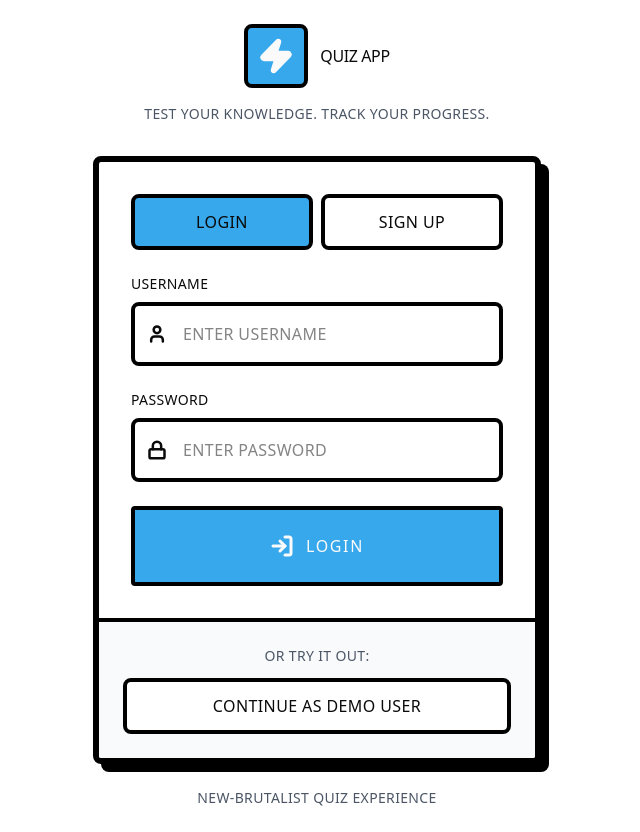
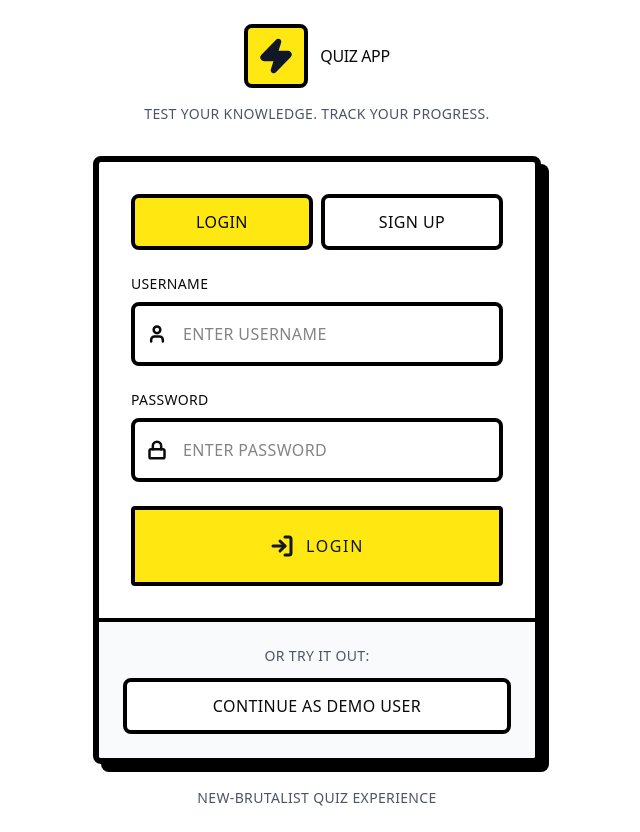
Before and after one commit to JakeerC/quiz-blitz, a Next.js app: page /login in a window 1280 px wide. Shown: the whole page, without its empty margins (323-963 px from the left). Built offline with nearby package versions, Linux system fonts and the light colour scheme.

Commit message:
refactor: Update theme color definitions to reference new variable scales and adjust primary and secondary color palettes.

```diff
--- a/src/styles/globals.css
+++ b/src/styles/globals.css
@@ -18,7 +18,7 @@
     border-radius: var(--radius-md);
   }
   .card {
-    @apply overflow-hidden border-6 border-black bg-white shadow-[8px_8px_0px_0px_rgba(0,0,0,1)];
+    @apply overflow-hidden border-6 border-black bg-white shadow-md;
     border-radius: var(--radius-md);
   }
   .border-box {
--- a/src/styles/theme.css
+++ b/src/styles/theme.css
@@ -1,115 +1,44 @@
-:root {
-  /* Radius */
-  --radius-sm: 4px;
-  --radius-md: 8px;
-  --radius-lg: 12px;
-
-  /* Shadows */
-  --shadow-sm: 0 1px 2px rgba(0, 0, 0, 0.05);
-  --shadow-md: 0 4px 10px rgba(0, 0, 0, 0.08);
-  --shadow-lg: 0 10px 20px rgba(0, 0, 0, 0.12);
-
-  /* --primary: oklch(91.474% 0.19078 101.037);
-  --secondary: oklch(64.895% 0.26389 358.718); */
-
-  --font-size: 16px;
-  --font-weight-medium: 700;
-  --font-weight-normal: 600;
-
-  --text-2xl: 3rem;
-  --text-xl: 2rem;
-  --text-lg: 1.5rem;
-  --text-base: 1rem;
-
-  --background: #fff;
-  --foreground: oklch(0.145 0 0);
-
-  --popover: oklch(1 0 0);
-  --popover-foreground: oklch(0.145 0 0);
-
-  --card: oklch(1 0 0);
-  --card-foreground: oklch(0.145 0 0);
-
-  --primary-foreground: oklch(0.985 0 0);
-  --secondary-foreground: oklch(0.985 0 0);
-
-  --muted: oklch(0.96 0 0);
-  --muted-foreground: oklch(0.446 0.03 256.802);
-
-  --accent: #e9ebef;
-  --accent-foreground: #030213;
-
-  --destructive: #d4183d;
-  --destructive-foreground: #fff;
-
-  --border: #0000001a;
-
-  --input: transparent;
-  --input-background: #f3f3f5;
-
-  --switch-background: #cbced4;
-
-  --ring: oklch(0.708 0 0);
-
-  --chart-1: oklch(0.646 0.222 41.116);
-  --chart-2: oklch(0.6 0.118 184.704);
-  --chart-3: oklch(0.398 0.07 227.392);
-  --chart-4: oklch(0.828 0.189 84.429);
-  --chart-5: oklch(0.769 0.188 70.08);
-
-  --sidebar: oklch(0.985 0 0);
-  --sidebar-foreground: oklch(0.145 0 0);
-  --sidebar-primary: #030213;
-  --sidebar-primary-foreground: oklch(0.985 0 0);
-  --sidebar-accent: oklch(0.97 0 0);
-  --sidebar-accent-foreground: oklch(0.205 0 0);
-  --sidebar-border: oklch(0.922 0 0);
-  --sidebar-ring: oklch(0.708 0 0);
-}
-
 @theme {
   /* Colors */
-  --color-gray-50: oklch(0.985 0.002 247.839);
-  --color-gray-100: oklch(0.967 0.003 264.542);
-  --color-gray-200: oklch(0.928 0.006 264.531);
-  --color-gray-300: oklch(0.872 0.01 258.338);
-  --color-gray-400: oklch(0.707 0.022 261.325);
-  --color-gray-600: oklch(0.446 0.03 256.802);
-  --color-gray-700: oklch(0.373 0.034 259.733);
-
-  --color-black: #000;
-  --color-white: #fff;
+  --color-black: var(--black);
+  --color-white: var(--white);
 
   /* --------------------------------------------------
-     PRIMARY (Blue-ish)
+     PRIMARY (Yellow-Green)
   -------------------------------------------------- */
-  --color-primary-100: oklch(0.94 0.05 240);
-  --color-primary-200: oklch(0.88 0.07 240);
-  --color-primary-300: oklch(0.82 0.09 240);
-  --color-primary-400: oklch(0.76 0.12 240);
-  --color-primary-500: oklch(0.7 0.14 240);
-  --color-primary-600: oklch(0.63 0.15 240);
-  --color-primary-700: oklch(0.55 0.16 240);
+  --color-primary-50: var(--primary-50);
+  --color-primary-100: var(--primary-100);
+  --color-primary-200: var(--primary-200);
+  --color-primary-300: var(--primary-300);
+  --color-primary-400: var(--primary-400);
+  --color-primary-500: var(--primary-500);
+  --color-primary-600: var(--primary-600);
+  --color-primary-700: var(--primary-700);
+  --color-primary-800: var(--primary-800);
+  --color-primary-900: var(--primary-900);
+  --color-primary-950: var(--primary-950);
 
-  --color-primary: var(--color-primary-500);
-  --color-primary-foreground: var(--primary-foreground);
-  --color-primary-hover: var(--color-primary-600);
-  --color-primary-active: var(--color-primary-700);
-  --color-primary-focus: var(--color-primary-400);
+  --color-primary: var(--primary);
+  --color-primary-foreground: var(--color-gray-900);
+  --color-primary-hover: var(--primary-hover);
+  --color-primary-active: var(--primary-active);
+  --color-primary-focus: var(--primary-focus);
 
   /* --------------------------------------------------
-     SECONDARY (Purple)
+     SECONDARY (Rose)
   -------------------------------------------------- */
-  --color-secondary-100: oklch(0.94 0.05 290);
-  --color-secondary-200: oklch(0.88 0.07 290);
-  --color-secondary-300: oklch(0.82 0.09 290);
-  --color-secondary-400: oklch(0.76 0.12 290);
-  --color-secondary-500: oklch(0.7 0.14 290);
-  --color-secondary-600: oklch(0.63 0.15 290);
-  --color-secondary-700: oklch(0.55 0.16 290);
+  --color-secondary-100: var(--color-rose-100);
+  --color-secondary-200: var(--color-rose-200);
+  --color-secondary-300: var(--color-rose-300);
+  --color-secondary-400: var(--color-rose-400);
+  --color-secondary-500: var(--color-rose-500);
+  --color-secondary-600: var(--color-rose-600);
+  --color-secondary-700: var(--color-rose-700);
+  --color-secondary-800: var(--color-rose-800);
+  --color-secondary-900: var(--color-rose-900);
 
   --color-secondary: var(--color-secondary-500);
-  --color-secondary-foreground: var(--secondary-foreground);
+  --color-secondary-foreground: var(--color-secondary-900);
   --color-secondary-hover: var(--color-secondary-600);
   --color-secondary-active: var(--color-secondary-700);
   --color-secondary-focus: var(--color-secondary-400);
@@ -117,118 +46,114 @@
   /* --------------------------------------------------
      SUCCESS (Green)
   -------------------------------------------------- */
-  --color-success-100: oklch(0.94 0.05 145);
-  --color-success-200: oklch(0.88 0.07 145);
-  --color-success-300: oklch(0.82 0.09 145);
-  --color-success-400: oklch(0.76 0.12 145);
-  --color-success-500: oklch(0.7 0.14 145);
-  --color-success-600: oklch(0.63 0.15 145);
-  --color-success-700: oklch(0.55 0.16 145);
+  --color-success-100: var(--success-100);
+  --color-success-200: var(--success-200);
+  --color-success-300: var(--success-300);
+  --color-success-400: var(--success-400);
+  --color-success-500: var(--success-500);
+  --color-success-600: var(--success-600);
+  --color-success-700: var(--success-700);
 
-  --color-success: var(--color-success-500);
-  --color-success-hover: var(--color-success-600);
-  --color-success-active: var(--color-success-700);
-  --color-success-focus: var(--color-success-400);
+  --color-success: var(--success);
+  --color-success-hover: var(--success-hover);
+  --color-success-active: var(--success-active);
+  --color-success-focus: var(--success-focus);
 
   /* --------------------------------------------------
      WARNING (Amber)
   -------------------------------------------------- */
-  --color-warning-100: oklch(0.96 0.06 85);
-  --color-warning-200: oklch(0.9 0.09 85);
-  --color-warning-300: oklch(0.85 0.12 85);
-  --color-warning-400: oklch(0.8 0.15 85);
-  --color-warning-500: oklch(0.75 0.17 85);
-  --color-warning-600: oklch(0.68 0.18 85);
-  --color-warning-700: oklch(0.6 0.19 85);
+  --color-warning-100: var(--warning-100);
+  --color-warning-200: var(--warning-200);
+  --color-warning-300: var(--warning-300);
+  --color-warning-400: var(--warning-400);
+  --color-warning-500: var(--warning-500);
+  --color-warning-600: var(--warning-600);
+  --color-warning-700: var(--warning-700);
 
-  --color-warning-hover: var(--color-warning-600);
-  --color-warning-active: var(--color-warning-700);
-  --color-warning-focus: var(--color-warning-400);
+  --color-warning-hover: var(--warning-hover);
+  --color-warning-active: var(--warning-active);
+  --color-warning-focus: var(--warning-focus);
 
   /* --------------------------------------------------
      DANGER / ERROR (Red)
   -------------------------------------------------- */
-  --color-danger-100: oklch(0.94 0.05 25);
-  --color-danger-200: oklch(0.88 0.07 25);
-  --color-danger-300: oklch(0.82 0.09 25);
-  --color-danger-400: oklch(0.76 0.12 25);
-  --color-danger-500: oklch(0.7 0.14 25);
-  --color-danger-600: oklch(0.63 0.15 25);
-  --color-danger-700: oklch(0.55 0.16 25);
+  --color-danger-100: var(--danger-100);
+  --color-danger-200: var(--danger-200);
+  --color-danger-300: var(--danger-300);
+  --color-danger-400: var(--danger-400);
+  --color-danger-500: var(--danger-500);
+  --color-danger-600: var(--danger-600);
+  --color-danger-700: var(--danger-700);
 
-  --color-danger-hover: var(--color-danger-600);
-  --color-danger-active: var(--color-danger-700);
-  --color-danger-focus: var(--color-danger-400);
+  --color-danger-hover: var(--danger-hover);
+  --color-danger-active: var(--danger-active);
+  --color-danger-focus: var(--danger-focus);
 
-  --color-error-100: var(--color-danger-100);
-  --color-error-200: var(--color-danger-200);
-  --color-error-300: var(--color-danger-300);
-  --color-error-400: var(--color-danger-400);
-  --color-error-500: var(--color-danger-500);
-  --color-error-600: var(--color-danger-600);
-  --color-error-700: var(--color-danger-700);
+  --color-error-100: var(--error-100);
+  --color-error-200: var(--error-200);
+  --color-error-300: var(--error-300);
+  --color-error-400: var(--error-400);
+  --color-error-500: var(--error-500);
+  --color-error-600: var(--error-600);
+  --color-error-700: var(--error-700);
 
-  --color-error-hover: var(--color-danger-hover);
-  --color-error-active: var(--color-danger-active);
-  --color-error-focus: var(--color-danger-focus);
+  --color-error-hover: var(--error-hover);
+  --color-error-active: var(--error-active);
+  --color-error-focus: var(--error-focus);
 
   /* --------------------------------------------------
      INFO (Teal/Blue)
   -------------------------------------------------- */
-  --color-info-100: oklch(0.94 0.05 210);
-  --color-info-200: oklch(0.88 0.07 210);
-  --color-info-300: oklch(0.82 0.09 210);
-  --color-info-400: oklch(0.76 0.12 210);
-  --color-info-500: oklch(0.7 0.14 210);
-  --color-info-600: oklch(0.63 0.15 210);
-  --color-info-700: oklch(0.55 0.16 210);
+  --color-info-100: var(--info-100);
+  --color-info-200: var(--info-200);
+  --color-info-300: var(--info-300);
+  --color-info-400: var(--info-400);
+  --color-info-500: var(--info-500);
+  --color-info-600: var(--info-600);
+  --color-info-700: var(--info-700);
 
-  --color-info-hover: var(--color-info-600);
-  --color-info-active: var(--color-info-700);
-  --color-info-focus: var(--color-info-400);
+  --color-info-hover: var(--info-hover);
+  --color-info-active: var(--info-active);
+  --color-info-focus: var(--info-focus);
 
   /* Neutral / UI */
-  --color-bg: oklch(1 0 0);
-  --color-bg-muted: oklch(0.96 0 0);
-  --color-surface: oklch(1 0 0);
-  --color-border: oklch(0.922 0 0);
-  --color-text: oklch(0.145 0 0);
-  --color-text-muted: oklch(0.205 0 0);
+  --color-bg: var(--bg);
+  --color-bg-muted: var(--bg-muted);
+  --color-surface: var(--surface);
+  --color-border: var(--border-color);
+  --color-text: var(--text);
+  --color-text-muted: var(--text-muted);
 
   /* Semantic Colors Mapping */
-  --color-background: var(--background);
-  --color-foreground: var(--foreground);
   --color-card: var(--card);
   --color-card-foreground: var(--card-foreground);
+
   --color-popover: var(--popover);
   --color-popover-foreground: var(--popover-foreground);
+
   --color-muted: var(--muted);
   --color-muted-foreground: var(--muted-foreground);
+
   --color-accent: var(--accent);
   --color-accent-foreground: var(--accent-foreground);
-  --color-destructive: var(--destructive);
-  --color-destructive-foreground: var(--destructive-foreground);
-  --color-destructive-hover: var(--color-danger-hover);
-  --color-destructive-active: var(--color-danger-active);
+
   --color-border: var(--border);
   --color-input: var(--input);
   --color-ring: var(--ring);
+
   --color-chart-1: var(--chart-1);
   --color-chart-2: var(--chart-2);
   --color-chart-3: var(--chart-3);
   --color-chart-4: var(--chart-4);
   --color-chart-5: var(--chart-5);
 
-  --color-sidebar: var(--sidebar);
-  --color-sidebar-foreground: var(--sidebar-foreground);
-  --color-sidebar-primary: var(--sidebar-primary);
-  --color-sidebar-primary-foreground: var(--sidebar-primary-foreground);
+  /*border*/
+  --color-border: var(--border);
 
-  --color-sidebar-accent: var(--sidebar-accent);
-  --color-sidebar-accent-foreground: var(--sidebar-accent-foreground);
-
-  --color-sidebar-border: var(--sidebar-border);
-  --color-sidebar-ring: var(--sidebar-ring);
+  /*shadows*/
+  --shadow-sm: var(--shadow-sm);
+  --shadow-md: var(--shadow-md);
+  --shadow-lg: var(--shadow-lg);
 
   /* Spacing */
   --spacing: 0.25rem;
@@ -271,3 +196,158 @@
     ui-monospace, SFMono-Regular, Menlo, Monaco, Consolas, 'Liberation Mono',
     'Courier New', monospace;
 }
+
+:root {
+  /* Radius */
+  --radius-sm: 4px;
+  --radius-md: 8px;
+  --radius-lg: 12px;
+
+  /*border*/
+  --border: #000000;
+
+  /* Shadows */
+  --shadow-sm: 4px 4px 0px 0px var(--border);
+  --shadow-md: 8px 8px 0px 0px var(--border);
+  --shadow-lg: 12px 12px 0px 0px var(--border);
+
+  --font-size: 16px;
+  --font-weight-medium: 700;
+  --font-weight-normal: 600;
+
+  --text-2xl: 3rem;
+  --text-xl: 2rem;
+  --text-lg: 1.5rem;
+  --text-base: 1rem;
+
+  --background: #fff;
+  --foreground: oklch(0.145 0 0);
+
+  --popover: oklch(1 0 0);
+  --popover-foreground: oklch(0.145 0 0);
+
+  --card: oklch(1 0 0);
+  --card-foreground: oklch(0.145 0 0);
+
+  --primary-foreground: oklch(0.985 0 0);
+  --secondary-foreground: oklch(0.985 0 0);
+
+  --muted: oklch(0.96 0 0);
+  --muted-foreground: oklch(0.446 0.03 256.802);
+
+  --accent: #e9ebef;
+  --accent-foreground: #030213;
+
+  --ring: oklch(70.9% 0.00008 271.152);
+
+  --chart-1: oklch(0.646 0.222 41.116);
+  --chart-2: oklch(0.6 0.118 184.704);
+  --chart-3: oklch(0.398 0.07 227.392);
+  --chart-4: oklch(0.828 0.189 84.429);
+  --chart-5: oklch(0.7 0.14 25);
+
+  /* Colors */
+  --black: #000;
+  --white: #fff;
+
+  /* --------------------------------------------------
+     PRIMARY (Yellow-Green)
+  -------------------------------------------------- */
+  --primary-50: oklch(0.98 0.08 101);
+  --primary-100: oklch(0.96 0.12 101);
+  --primary-200: oklch(0.94 0.15 101);
+  --primary-300: oklch(0.93 0.17 101);
+  --primary-400: oklch(0.925 0.18 101);
+  --primary-500: oklch(0.92 0.19 101);
+  --primary-600: oklch(0.82 0.18 101);
+  --primary-700: oklch(0.72 0.17 101);
+  --primary-800: oklch(0.62 0.15 101);
+  --primary-900: oklch(0.52 0.13 101);
+  --primary-950: oklch(0.42 0.11 101);
+
+  --primary: var(--primary-500);
+  --primary-hover: var(--primary-600);
+  --primary-active: var(--primary-700);
+  --primary-focus: var(--primary-400);
+
+  /* --------------------------------------------------
+     SUCCESS (Green)
+  -------------------------------------------------- */
+  --success-100: oklch(0.94 0.05 145);
+  --success-200: oklch(0.88 0.07 145);
+  --success-300: oklch(0.82 0.09 145);
+  --success-400: oklch(0.76 0.12 145);
+  --success-500: oklch(0.7 0.14 145);
+  --success-600: oklch(0.63 0.15 145);
+  --success-700: oklch(0.55 0.16 145);
+
+  --success: var(--success-500);
+  --success-hover: var(--success-600);
+  --success-active: var(--success-700);
+  --success-focus: var(--success-400);
+
+  /* --------------------------------------------------
+     WARNING (Amber)
+  -------------------------------------------------- */
+  --warning-100: oklch(0.96 0.06 85);
+  --warning-200: oklch(0.9 0.09 85);
+  --warning-300: oklch(0.85 0.12 85);
+  --warning-400: oklch(0.8 0.15 85);
+  --warning-500: oklch(0.75 0.17 85);
+  --warning-600: oklch(0.68 0.18 85);
+  --warning-700: oklch(0.6 0.19 85);
+
+  --warning-hover: var(--warning-600);
+  --warning-active: var(--warning-700);
+  --warning-focus: var(--warning-400);
+
+  /* --------------------------------------------------
+     DANGER / ERROR (Red)
+  -------------------------------------------------- */
+  --danger-100: oklch(0.94 0.05 25);
+  --danger-200: oklch(0.88 0.07 25);
+  --danger-300: oklch(0.82 0.09 25);
+  --danger-400: oklch(0.76 0.12 25);
+  --danger-500: oklch(0.7 0.14 25);
+  --danger-600: oklch(0.63 0.15 25);
+  --danger-700: oklch(0.55 0.16 25);
+
+  --danger-hover: var(--danger-600);
+  --danger-active: var(--danger-700);
+  --danger-focus: var(--danger-400);
+
+  --error-100: var(--danger-100);
+  --error-200: var(--danger-200);
+  --error-300: var(--danger-300);
+  --error-400: var(--danger-400);
+  --error-500: var(--danger-500);
+  --error-600: var(--danger-600);
+  --error-700: var(--danger-700);
+
+  --error-hover: var(--danger-hover);
+  --error-active: var(--danger-active);
+  --error-focus: var(--danger-focus);
+
+  /* --------------------------------------------------
+     INFO (Teal/Blue)
+  -------------------------------------------------- */
+  --info-100: oklch(0.94 0.05 210);
+  --info-200: oklch(0.88 0.07 210);
+  --info-300: oklch(0.82 0.09 210);
+  --info-400: oklch(0.76 0.12 210);
+  --info-500: oklch(0.7 0.14 210);
+  --info-600: oklch(0.63 0.15 210);
+  --info-700: oklch(0.55 0.16 210);
+
+  --info-hover: var(--info-600);
+  --info-active: var(--info-700);
+  --info-focus: var(--info-400);
+
+  /* Neutral / UI */
+  --bg: oklch(1 0 0);
+  --bg-muted: oklch(0.96 0 0);
+  --surface: oklch(1 0 0);
+  --border-color: oklch(0.922 0 0);
+  --text: oklch(0.145 0 0);
+  --text-muted: oklch(0.205 0 0);
+}
```
